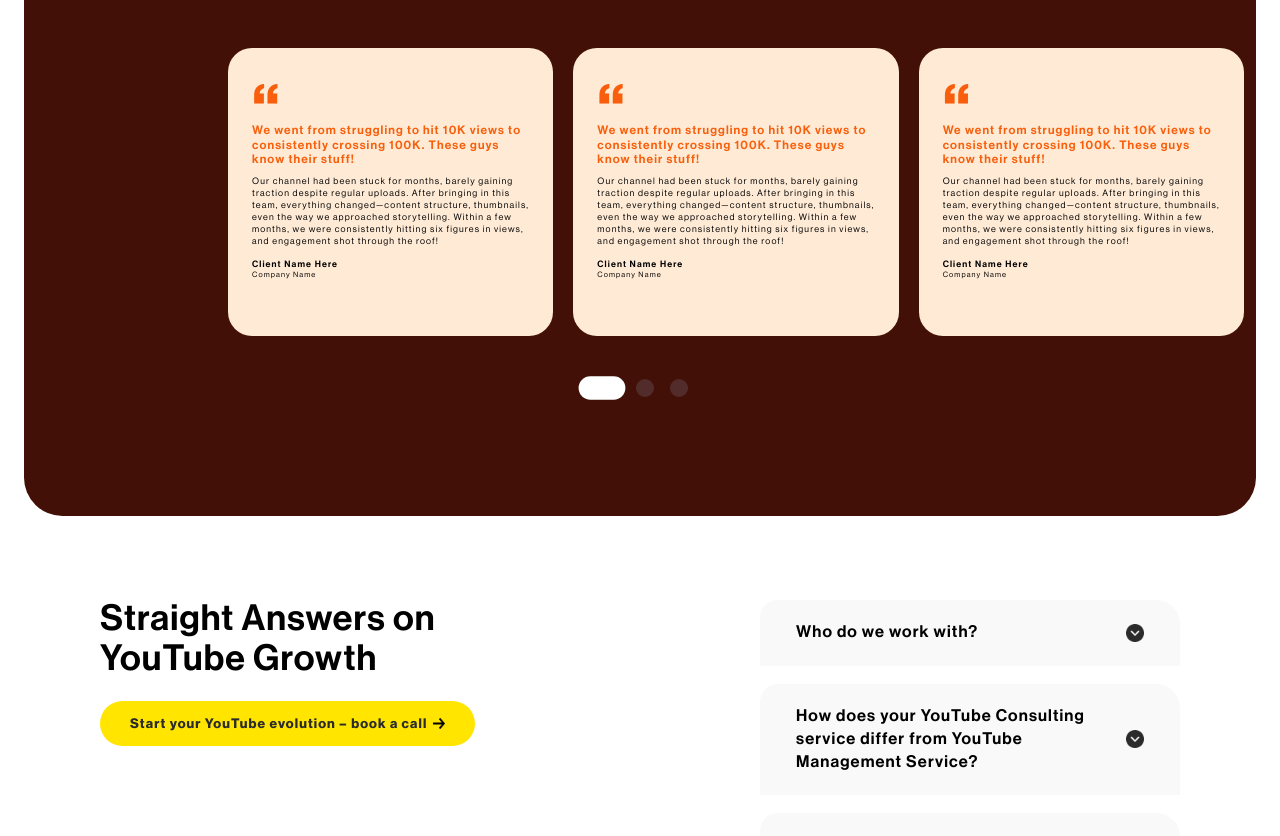
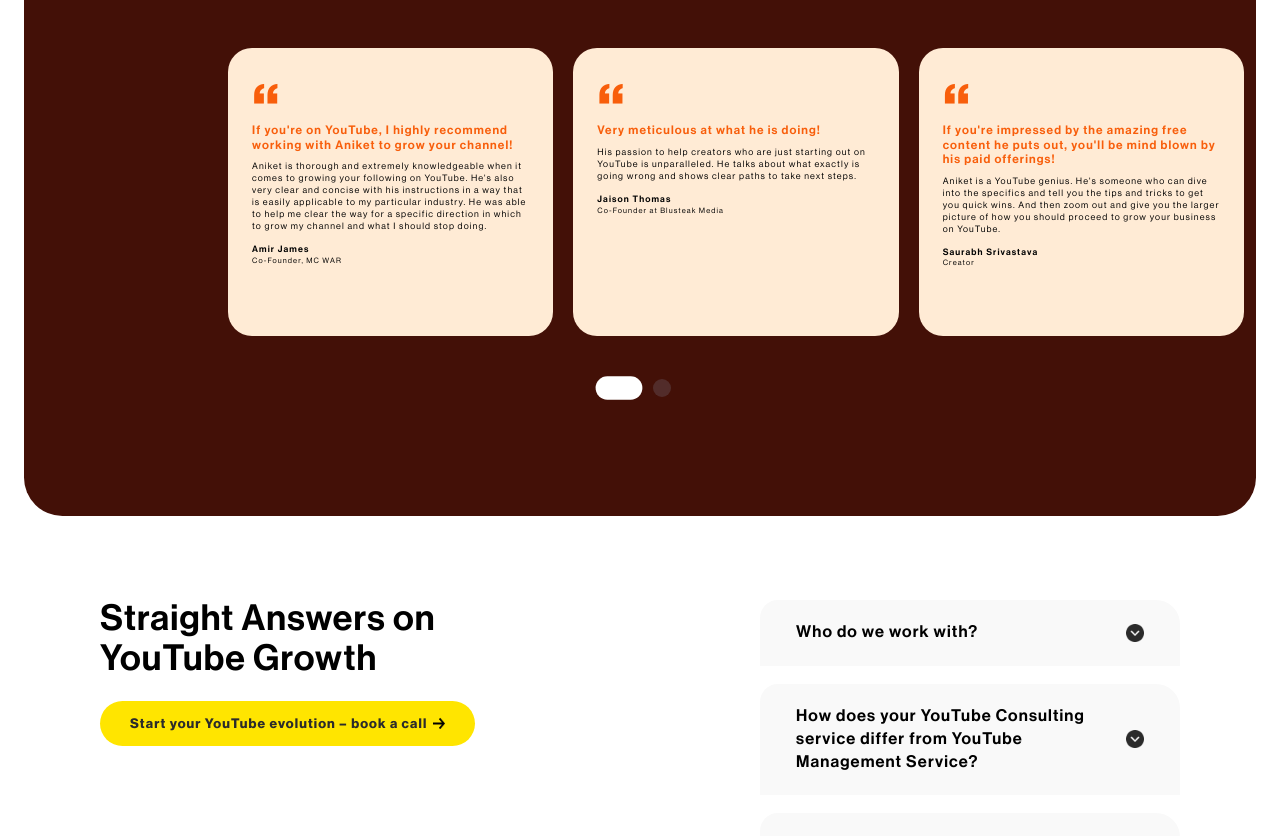
Before and after one commit to A-Coder02/born-21-website, a React (Vite) app: page / in a window 1280 px wide. Shown: the part 3810-4646 px from the top of the page. Built offline with nearby package versions, Linux system fonts and the light colour scheme; a web font is replaced by a local one.

Commit message:
testimonial data updated

```diff
--- a/src/data/testimonials.js
+++ b/src/data/testimonials.js
@@ -4,52 +4,42 @@ const testimonials = {
     list: [
         {
             id: 1,
-            title: 'We went from struggling to hit 10K views to consistently crossing 100K. These guys know their stuff!',
-            content: 'Our channel had been stuck for months, barely gaining traction despite regular uploads. After bringing in this team, everything changed—content structure, thumbnails, even the way we approached storytelling. Within a few months, we were consistently hitting six figures in views, and engagement shot through the roof!',
+            title: "If you're on YouTube, I highly recommend working with Aniket to grow your channel!",
+            content: "Aniket is thorough and extremely knowledgeable when it comes to growing your following on YouTube. He's also very clear and concise with his instructions in a way that is easily applicable to my particular industry. He was able to help me clear the way for a specific direction in which to grow my channel and what I should stop doing.",
             client: {
                 profile: '',
-                name: "Client Name Here",
-                company: "Company Name"
+                name: "Amir James",
+                company: "Co-Founder, MC WAR"
             }
         },
         {
             id: 2,
-            title: 'We went from struggling to hit 10K views to consistently crossing 100K. These guys know their stuff!',
-            content: 'Our channel had been stuck for months, barely gaining traction despite regular uploads. After bringing in this team, everything changed—content structure, thumbnails, even the way we approached storytelling. Within a few months, we were consistently hitting six figures in views, and engagement shot through the roof!',
+            title: "Very meticulous at what he is doing!",
+            content: "His passion to help creators who are just starting out on YouTube is unparalleled. He talks about what exactly is going wrong and shows clear paths to take next steps.",
             client: {
                 profile: '',
-                name: "Client Name Here",
-                company: "Company Name"
+                name: "Jaison Thomas",
+                company: "Co-Founder at Blusteak Media"
             }
         },
         {
             id: 3,
-            title: 'We went from struggling to hit 10K views to consistently crossing 100K. These guys know their stuff!',
-            content: 'Our channel had been stuck for months, barely gaining traction despite regular uploads. After bringing in this team, everything changed—content structure, thumbnails, even the way we approached storytelling. Within a few months, we were consistently hitting six figures in views, and engagement shot through the roof!',
+            title: "If you're impressed by the amazing free content he puts out, you'll be mind blown by his paid offerings!",
+            content: "Aniket is a YouTube genius. He's someone who can dive into the specifics and tell you the tips and tricks to get you quick wins. And then zoom out and give you the larger picture of how you should proceed to grow your business on YouTube.",
             client: {
                 profile: '',
-                name: "Client Name Here",
-                company: "Company Name"
+                name: "Saurabh Srivastava",
+                company: "Creator"
             }
         },
         {
             id: 4,
-            title: 'We went from struggling to hit 10K views to consistently crossing 100K. These guys know their stuff!',
-            content: 'Our channel had been stuck for months, barely gaining traction despite regular uploads. After bringing in this team, everything changed—content structure, thumbnails, even the way we approached storytelling. Within a few months, we were consistently hitting six figures in views, and engagement shot through the roof!',
+            title: "A special thanks to Aniket for an amazing in-depth discussion over a few topics on my YouTube channel",
+            content: "I am glad, this is nothing but just the craving to reach your goal. Thanks a lot, your strategies are just a step ahead of what a common marketer can think. I just went through all the videos and tried to get the best out of it.",
             client: {
                 profile: '',
-                name: "Client Name Here",
-                company: "Company Name"
-            }
-        },
-        {
-            id: 5,
-            title: 'We went from struggling to hit 10K views to consistently crossing 100K. These guys know their stuff!',
-            content: 'Our channel had been stuck for months, barely gaining traction despite regular uploads. After bringing in this team, everything changed—content structure, thumbnails, even the way we approached storytelling. Within a few months, we were consistently hitting six figures in views, and engagement shot through the roof!',
-            client: {
-                profile: '',
-                name: "Client Name Here",
-                company: "Company Name"
+                name: "Vishal Shaw",
+                company: "Food Photographer"
             }
         }
     ]
--- a/src/pages/Services/ServiceDetailsSection.jsx
+++ b/src/pages/Services/ServiceDetailsSection.jsx
@@ -4,15 +4,19 @@ import Headline from '../../components/common/Headline'
 import Typography from '../../components/common/Typography'
 import Button from '../../components/common/Button'
 
-const ServiceDetailsSection = ({ details }) => {
+const ServiceDetailsSection = ({ details, theme = {} }) => {
 
     const subHeadline = 'Want These Results for Your Brand?';
     const subLead = 'At Born21 Media, we help brands scale their YouTube presence with tailored strategies that drive real growth—no fluff, just results.'
-    const subButtonContent = 'Download Case Study'
+    const subButtonContent = 'Download Case Study';
+
+    const _headline = details.headline.split(" ")
+    console.log({ _headline, theme })
     return (
         <Section>
             <div className="mx-auto max-w-[90rem] mb-24">
-                <Headline variant='h3' className='mb-28 text-center text-white' >{details.headline}</Headline>
+                {/* <Headline variant='h3' className='mb-28 text-center text-white' >{details.headline.replace(details.headlineHighlightSmall, <span className='bg-black'>{details.headlineHighlightSmall}</span>)}</Headline> */}
+                <Headline variant='h3' className='mb-28 text-center text-white flex flex-wrap gap-4 justify-center' >{_headline.map(h => details.headlineHighlightSmall.includes(h) ? <span className={``} >{h}</span> : <span>{h}</span>)}</Headline>
                 <ul className="grid grid-cols-2 gap-9 list-none">
                     {details.list.map((card, index) => <ServiceDetailCard key={index} index={index} card={card} />)}
                 </ul>
--- a/src/pages/Services/index.jsx
+++ b/src/pages/Services/index.jsx
@@ -20,7 +20,7 @@ const Services = () => {
             <PageTransition>
                 <ServiceHeroSection card={card} />
                 <ServiceAboutSection about={card.about} />
-                <ServiceDetailsSection details={card.details} />
+                <ServiceDetailsSection details={card.details} theme={card.theme} />
                 <TestimonialSection theme={card.testimonial.theme} />
                 <FooterSection headlineClassName='text-white' />
             </PageTransition>
```
Also changed, not shown: 1 other file (tests, documents, lock files or other folders).
